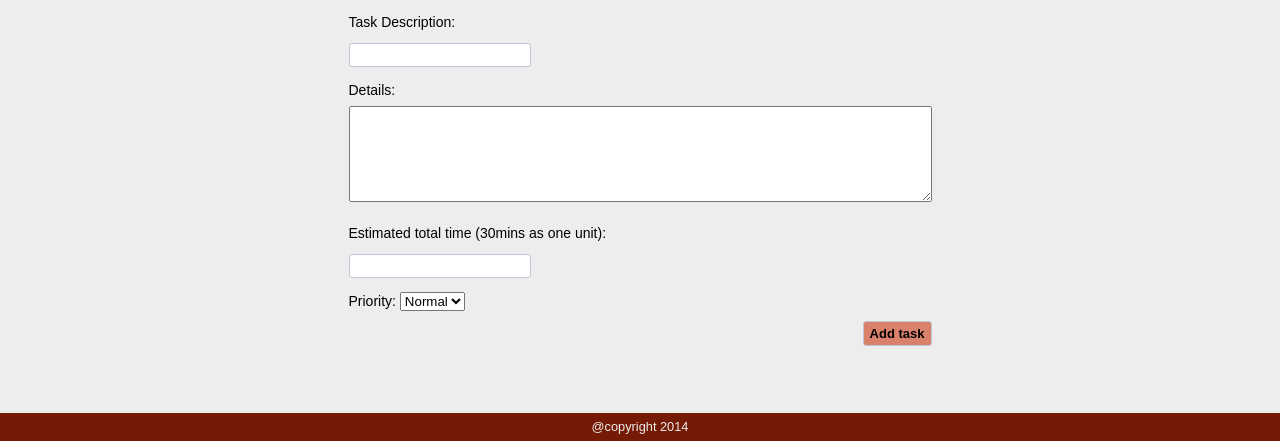
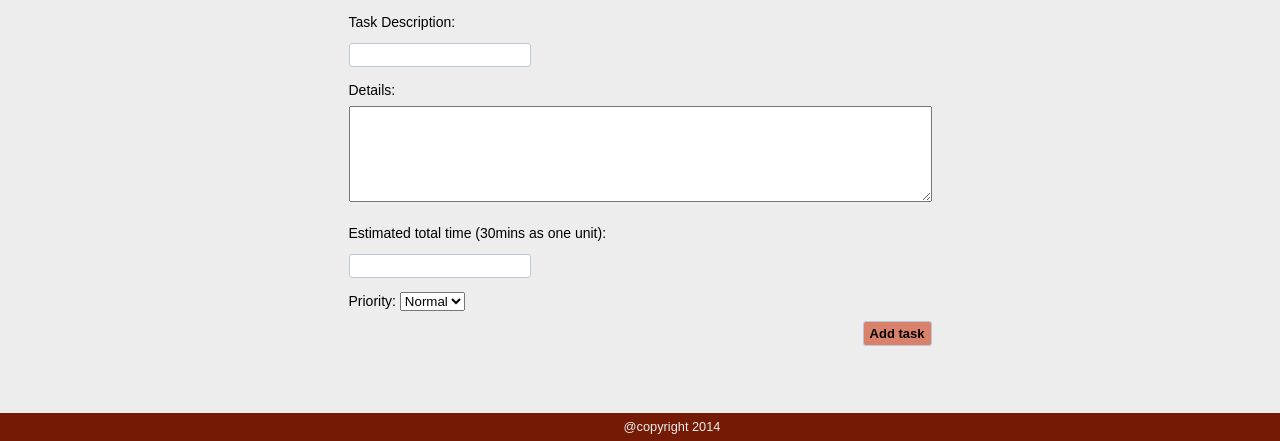
Before and after one commit to Taining/to-do, a PHP site: page /add-task.php in a window 1280 px wide; the page is wider, and only the part inside the window is pictured. Shown: the part 437-878 px from the top of that part. Run offline with PHP 8.4, Linux system fonts and the light colour scheme; a stand-in replaces the project's code that opens the database connection; some libraries are stand-ins or nearby versions.

Commit message:
update width for footer in style.css

```diff
--- a/style.css
+++ b/style.css
@@ -120,7 +120,7 @@ footer {
 	background: #751B05;
 	text-align: center;
 	color:#ededed;
-	width: 100%;
+	width: 105%;
 }
 footer p {
 	padding: 0.5em 0 0.5em 0;
```
